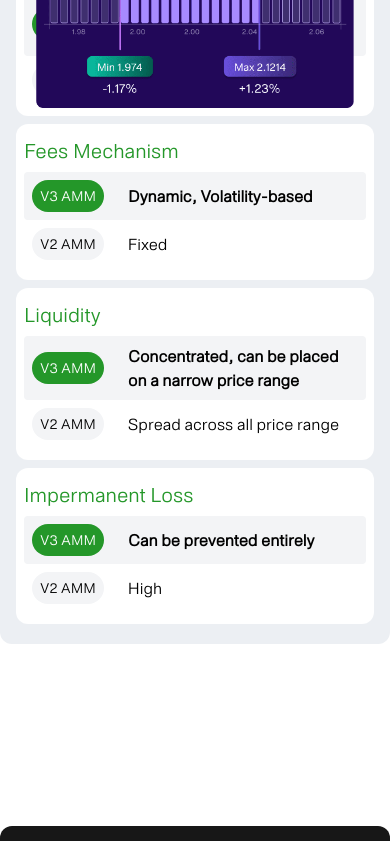
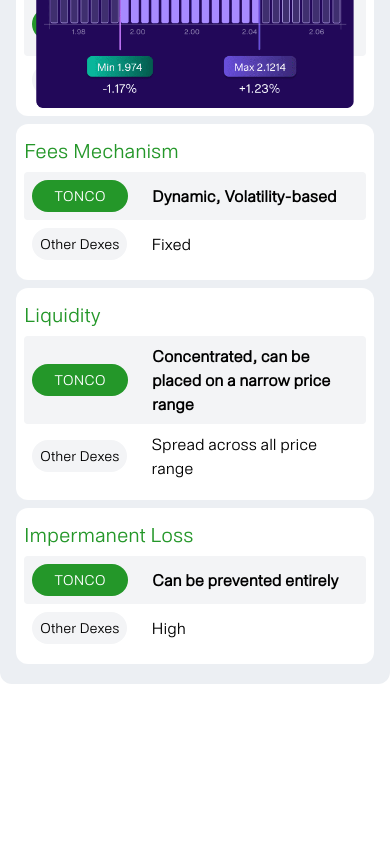
Before and after one commit to damnnou/tonco-landing, a Next.js app: page / in a window 390 px wide. Shown: the part 4529-5370 px from the top of the page. Built offline with nearby package versions, Linux system fonts and the light colour scheme; what tailwindcss-animated would draw is missing.

Commit message:
fix mobile table

```diff
--- a/src/components/sections/ConcentratedLiqSection/ComparisonTableMobile.tsx
+++ b/src/components/sections/ConcentratedLiqSection/ComparisonTableMobile.tsx
@@ -7,15 +7,15 @@
                 <div className="text-xl text-green-700">Capital Efficiency</div>
                 <div className="flex flex-col mt-2 w-full">
                     <div className="flex gap-6 items-center p-2 w-full bg-gray-100 rounded">
-                        <div className="gap-2.5 self-stretch px-2 py-1.5 my-auto text-sm text-white bg-green-700 rounded-[60px]">
-                            V3 AMM
+                        <div className="flex items-center justify-center gap-2.5 self-stretch px-2 py-1.5 my-auto text-sm text-white bg-green-700 rounded-[60px] w-24">
+                            TONCO
                         </div>
                         <div className="flex-1 shrink my-auto text-base text-black basis-4 font-[950]">
                             95% more efficient compared to V2
                         </div>
                     </div>
                     <div className="flex gap-6 items-center p-2 w-full text-black">
-                        <div className="gap-2.5 self-stretch px-2 py-1.5 my-auto text-sm bg-gray-100 rounded-[60px]">V2 AMM</div>
+                        <div className="gap-2.5 self-stretch px-2 py-1.5 my-auto text-sm bg-gray-100 rounded-[60px] h-8">Other Dexes</div>
                         <div className="flex-1 shrink self-stretch my-auto text-base basis-4">Proportional fee distribution</div>
                     </div>
                 </div>
@@ -24,15 +24,15 @@
                 <div className="text-xl text-green-700">Fees Mechanism</div>
                 <div className="flex flex-col mt-2 w-full">
                     <div className="flex gap-6 items-center py-2 pr-1.5 pl-2 w-full bg-gray-100 rounded">
-                        <div className="gap-2.5 self-stretch px-2 py-1.5 my-auto text-sm text-white bg-green-700 rounded-[60px]">
-                            V3 AMM
+                        <div className="flex items-center justify-center w-24 gap-2.5 self-stretch px-2 py-1.5 my-auto text-sm text-white bg-green-700 rounded-[60px]">
+                            TONCO
                         </div>
                         <div className="flex-1 shrink self-stretch my-auto text-base text-black basis-4 font-[950]">
                             Dynamic, Volatility-based
                         </div>
                     </div>
                     <div className="flex gap-6 items-center p-2 w-full text-black">
-                        <div className="gap-2.5 self-stretch px-2 py-1.5 my-auto text-sm bg-gray-100 rounded-[60px]">V2 AMM</div>
+                        <div className="gap-2.5 self-stretch px-2 py-1.5 my-auto text-sm bg-gray-100 rounded-[60px]">Other Dexes</div>
                         <div className="flex-1 shrink self-stretch my-auto text-base basis-4">Fixed</div>
                     </div>
                 </div>
@@ -41,15 +41,15 @@
                 <div className="text-xl text-green-700">Liquidity</div>
                 <div className="flex flex-col mt-2 w-full">
                     <div className="flex gap-6 items-center p-2 w-full bg-gray-100 rounded">
-                        <div className="gap-2.5 self-stretch px-2 py-1.5 my-auto text-sm text-white bg-green-700 rounded-[60px]">
-                            V3 AMM
+                        <div className="flex items-center justify-center w-24 gap-2.5 self-stretch px-2 py-1.5 my-auto text-sm text-white bg-green-700 rounded-[60px]">
+                            TONCO
                         </div>
                         <div className="flex-1 shrink my-auto text-base text-black basis-4 font-[950]">
                             Concentrated, can be placed on a narrow price range
                         </div>
                     </div>
                     <div className="flex gap-6 items-center p-2 w-full text-black">
-                        <div className="gap-2.5 self-stretch px-2 py-1.5 my-auto text-sm bg-gray-100 rounded-[60px]">V2 AMM</div>
+                        <div className="gap-2.5 self-stretch px-2 py-1.5 my-auto text-sm bg-gray-100 rounded-[60px]">Other Dexes</div>
                         <div className="flex-1 shrink self-stretch my-auto text-base basis-4">Spread across all price range</div>
                     </div>
                 </div>
@@ -58,15 +58,15 @@
                 <div className="text-xl text-green-700">Impermanent Loss</div>
                 <div className="flex flex-col mt-2 w-full">
                     <div className="flex gap-6 items-center py-2 pr-1.5 pl-2 w-full bg-gray-100 rounded">
-                        <div className="gap-2.5 self-stretch px-2 py-1.5 my-auto text-sm text-white bg-green-700 rounded-[60px]">
-                            V3 AMM
+                        <div className="flex items-center justify-center w-24 gap-2.5 self-stretch px-2 py-1.5 my-auto text-sm text-white bg-green-700 rounded-[60px]">
+                            TONCO
                         </div>
                         <div className="flex-1 shrink self-stretch my-auto text-base text-black basis-4 font-[950]">
                             Can be prevented entirely
                         </div>
                     </div>
                     <div className="flex gap-6 items-center p-2 w-full text-black">
-                        <div className="gap-2.5 self-stretch px-2 py-1.5 my-auto text-sm bg-gray-100 rounded-[60px]">V2 AMM</div>
+                        <div className="gap-2.5 self-stretch px-2 py-1.5 my-auto text-sm bg-gray-100 rounded-[60px]">Other Dexes</div>
                         <div className="flex-1 shrink self-stretch my-auto text-base basis-4">High</div>
                     </div>
                 </div>
```
